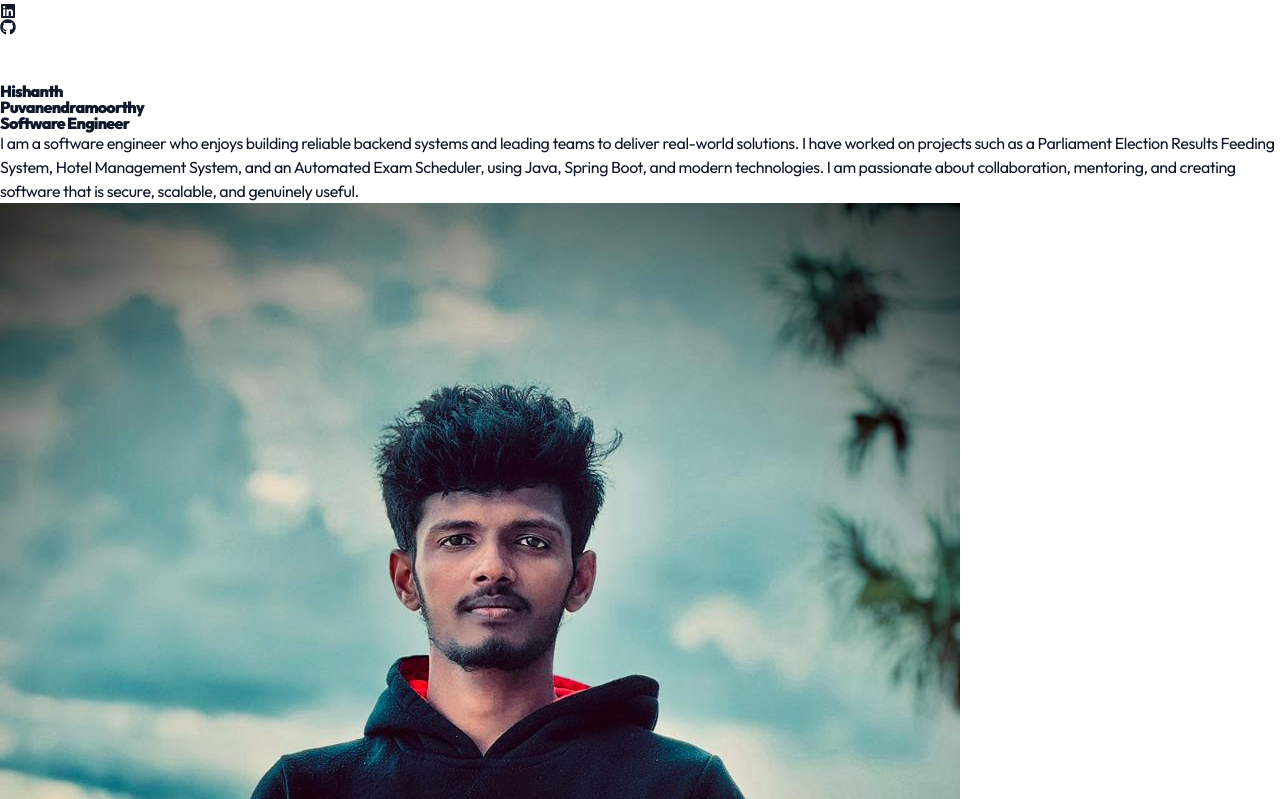
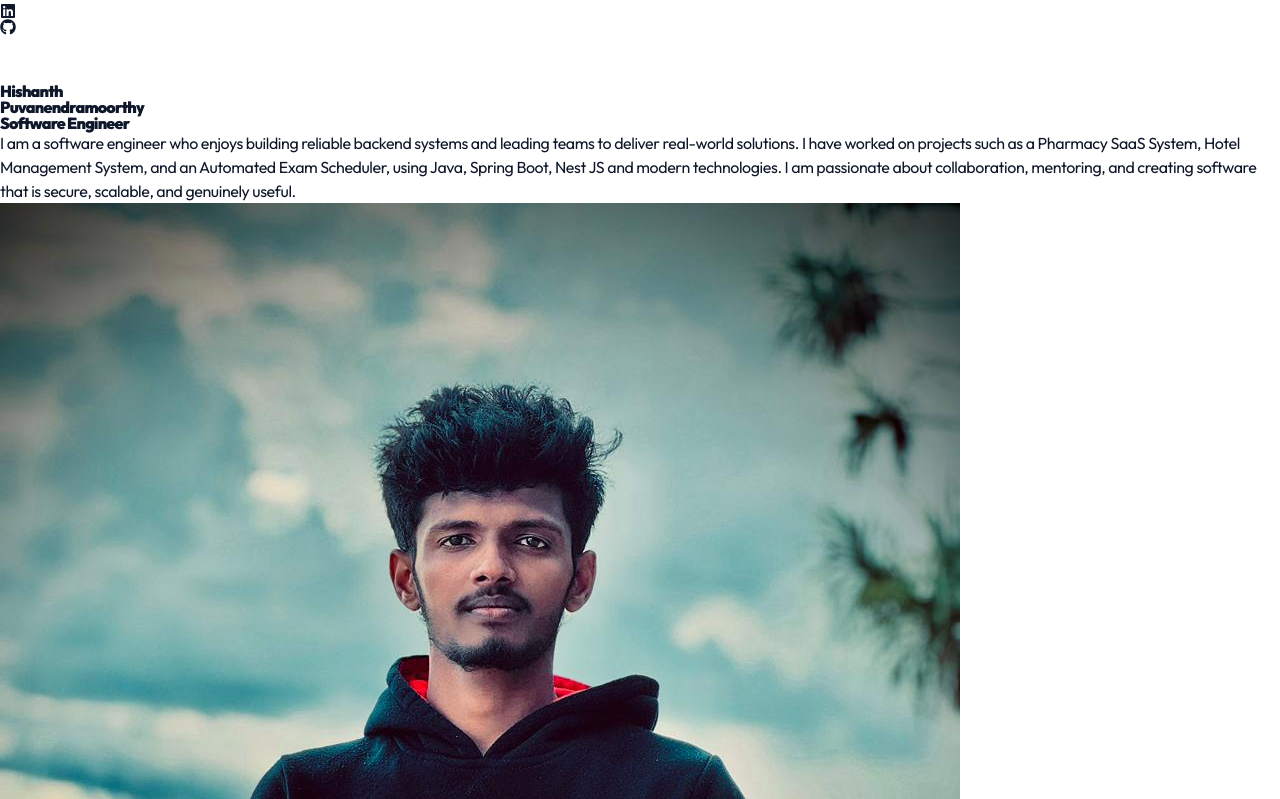
Before and after one commit to hishanthp1231/My_Portfolio, a React (Vite) app: page / in a window 1280 px wide. Shown: the part 1341-2140 px from the top of the page. Built offline with nearby package versions, Linux system fonts and the light colour scheme.

Commit message:
Project and experince updated

```diff
--- a/src/constants/index.js
+++ b/src/constants/index.js
@@ -3,11 +3,14 @@ import project2 from "../assets/projects/project-2.jpg";
 import project3 from "../assets/projects/project-3.jpeg";
 import project4 from "../assets/projects/project-4.jpg";
 
-export const HERO_CONTENT = `I am a software engineer who enjoys building reliable backend systems and leading teams to deliver real-world solutions. I have worked on projects such as a Parliament Election Results Feeding System, Hotel Management System, and an Automated Exam Scheduler, using Java, Spring Boot, and modern technologies. I am passionate about collaboration, mentoring, and creating software that is secure, scalable, and genuinely useful.`;
+export const HERO_CONTENT = `I am a software engineer who enjoys building reliable backend systems and leading teams to deliver real-world solutions.
+ I have worked on projects such as a Pharmacy SaaS System, Hotel Management System, and an Automated Exam Scheduler, using Java, Spring Boot, Nest JS and modern technologies.
+ I am passionate about collaboration, mentoring, and creating software that is secure, scalable, and genuinely useful.`;
 
 export const ABOUT_TEXT = `I am a software engineer with a strong interest in backend development and team leadership.
 I have experience working with Java and Spring Boot to design and build scalable systems, and
-I have contributed to projects including a Parliament Election Results Feeding System, Hotel Management System, Task Management, and an Automated Exam Scheduler. I enjoy working in agile teams, reviewing code, mentoring others, and continuously learning new technologies. My goal is to build secure, well-structured software that solves real problems and adds real value.
+I have contributed to projects including a Pharmacy SaaS System, Hotel Management System, Pharmacy POS System, and an Automated Exam Scheduler. I enjoy working in agile teams, reviewing code, mentoring others, and continuously learning new technologies.
+ My goal is to build secure, well-structured software that solves real problems and adds real value.
 `;
 
 export const EXPERIENCES = [
@@ -23,18 +26,25 @@ export const EXPERIENCES = [
     role: "Intern Software Engineer",
     company: "Samuel Gnanam It Center",
     description: `Acted as Backend Team Lead, overseeing development and collaboration.\n\nConducted peer code reviews, managed merges, and mentored a colleague.\n\nDeveloped large-scale systems using Spring Boot.\n\nHandled deployment, maintenance, and release management.\n\nOrganized and facilitated daily standup meetings for Agile workflows.`,
-    technologies: ["Spring Boot", "Agile", "Leadership", "Deployment", "Git", "GitHub"],
+    technologies: ["Java", "Spring Boot", "Agile", "Leadership", "Deployment", "Git", "GitHub"],
+  },
+    {
+    year: "February 2026 – August 2026",
+    role: "Intern Software Engineer",
+    company: "Neirah Tech It Solutions",
+    description: `Worked as Full Stack developer.\n\nConducted peer code reviews, managed merges, and mentored a colleague.\n\nDeveloped large-scale systems using Node JS.\n\nHandled deployment, maintenance, and release management.\n\nOrganized and facilitated daily standup meetings for Agile workflows.`,
+    technologies: ["Java", "Node.js", "React", "TypeScript", "Deployment", "Git", "GitHub", "Render", "CI/CD"],
   }
 ];
 
 export const PROJECTS = [
   {
-    title: "Portfolio Website",
+    title: "Pharmacy Saas",
     image: project1,
     description:
-      "A personal portfolio website showcasing projects, skills, and contact information.",
-    technologies: ["React", "Tailwind", "Vite"],
-    githubLink: "https://github.com/hishanthp1231/My_Portfolio.git",
+      "A cloud-based Pharmacy SaaS system developed with NestJS, React, TypeScript, PostgreSQL, and Prisma ORM.",
+    technologies: ["NestJS", "React", "TypeScript", "PostgreSQL", "Prisma ORM"],
+    githubLink: "https://github.com/hishanthp1231/pharmacy-SaaS.git",
   },
   {
     title: "Automatic Exam Scheduling System",
```
Also changed, not shown: src/assets/projects/project-1.png, 1 other file (tests, documents, lock files or other folders).
